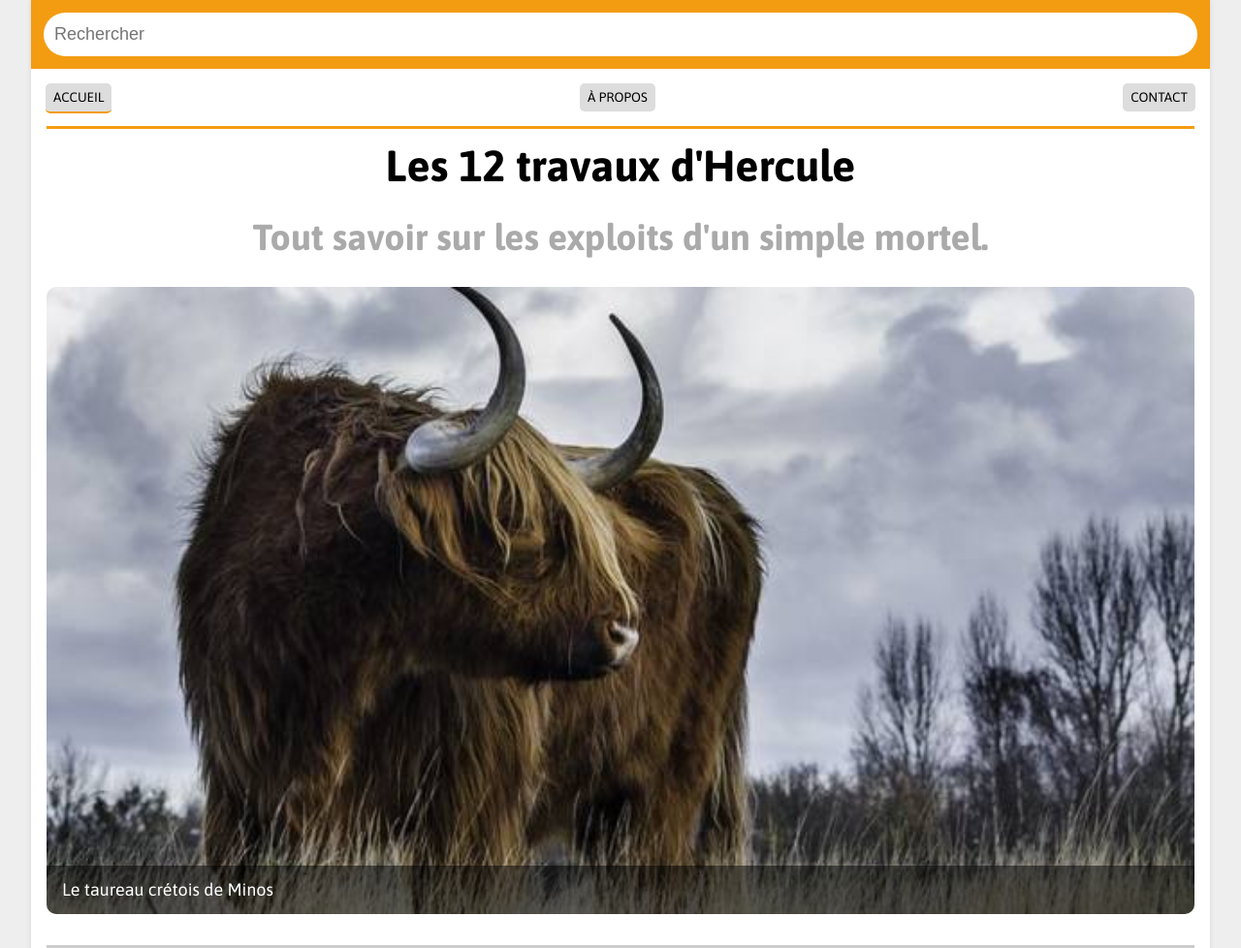
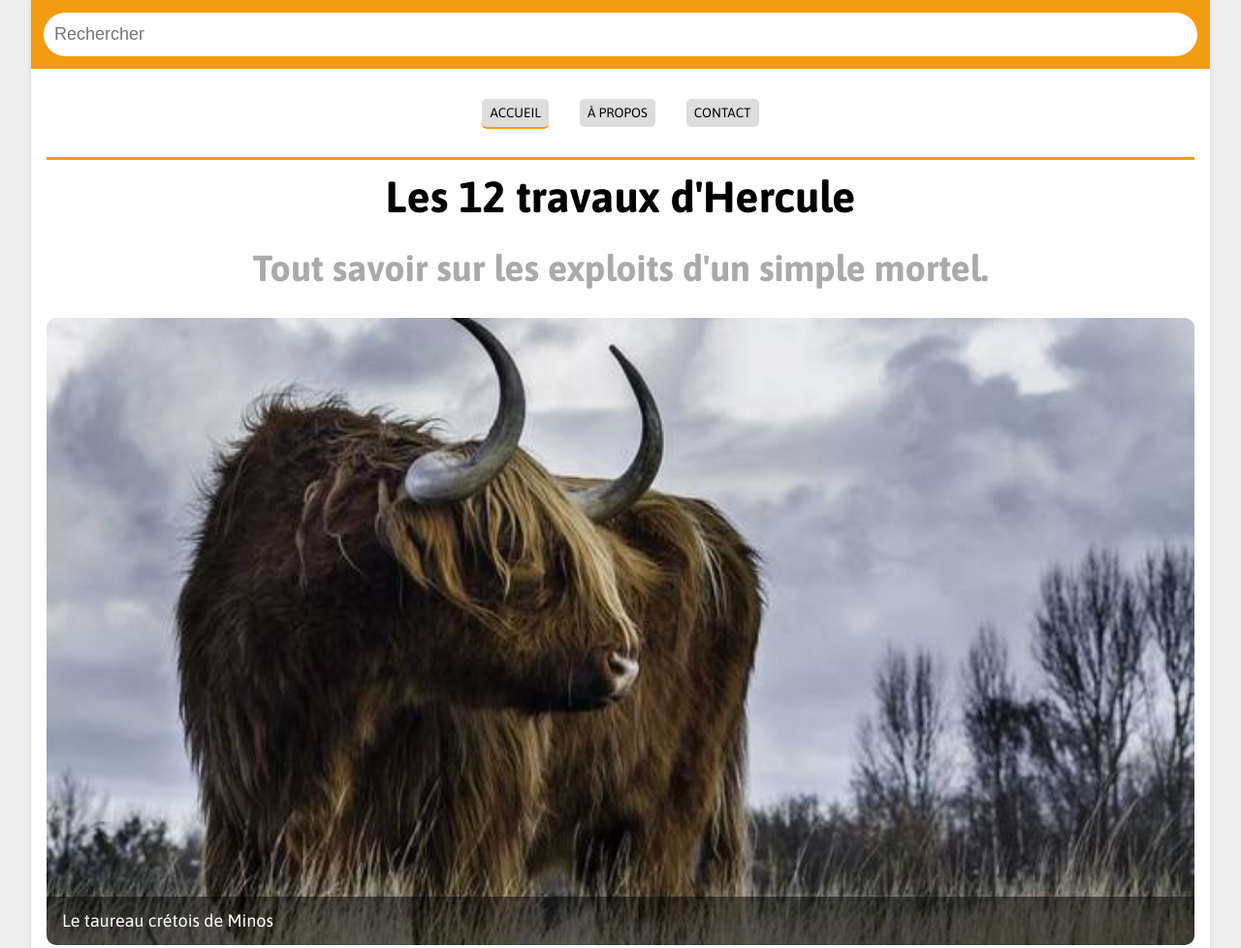
Before and after one commit to Jean-Yves2/hercule_project, a plain HTML site: page index.html in a window 1280 px wide. Shown: the top 978 px of the page at 97% size. Drawn offline with Linux system fonts and the light colour scheme.

Commit message:
:iphone: desktop model

```diff
--- a/css/styles.css
+++ b/css/styles.css
@@ -212,3 +212,15 @@ body {
     text-align: center;
     color: #aaa;
 }
+
+
+@media (min-width: 500px) {
+    .nav-links {
+    display:flex;
+    justify-content: center;
+    }
+    .nav-item {
+    font-size: 1rem;
+    margin:1rem
+    }
+}
```
Also changed, not shown: models/resultat-desktop.jpg (added).
